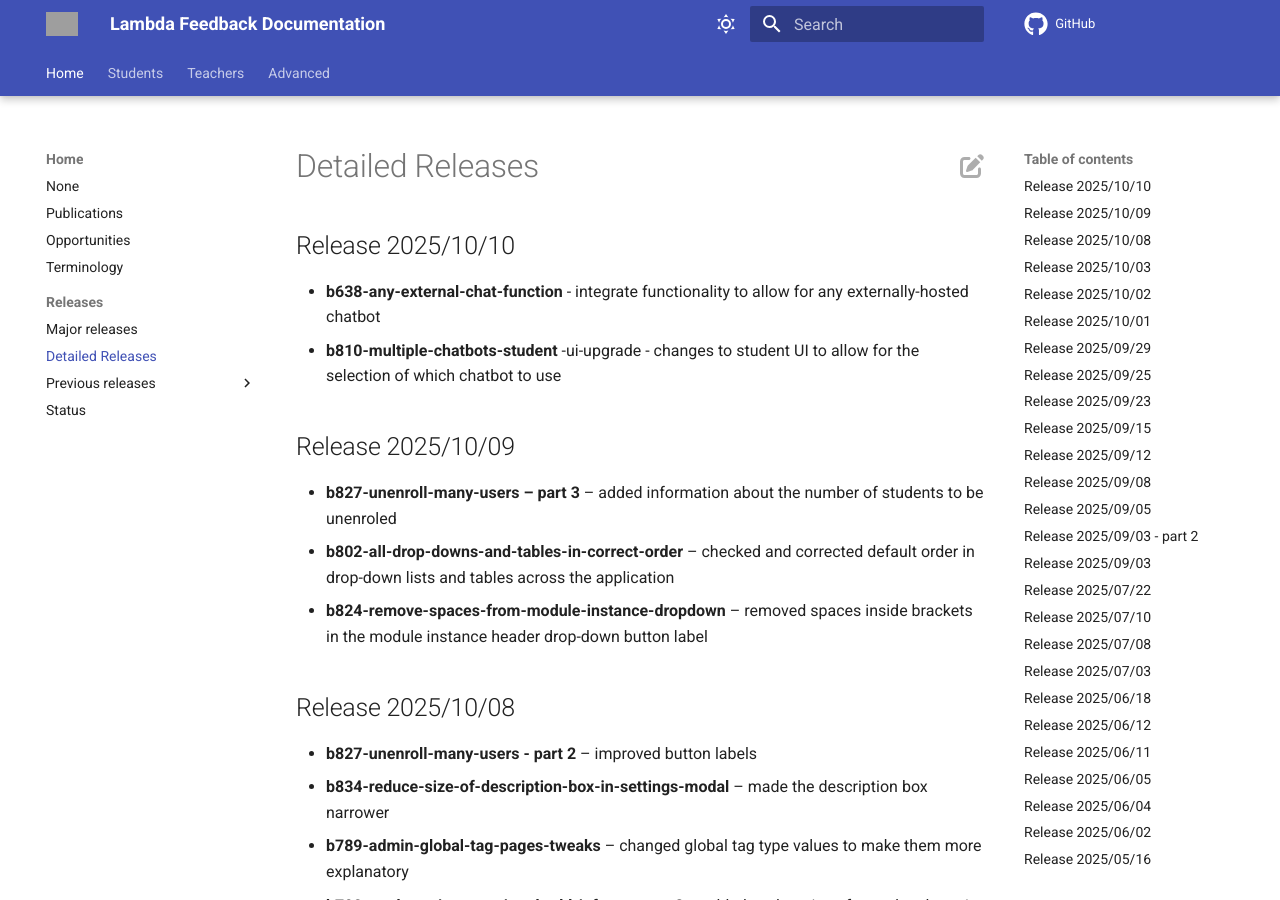
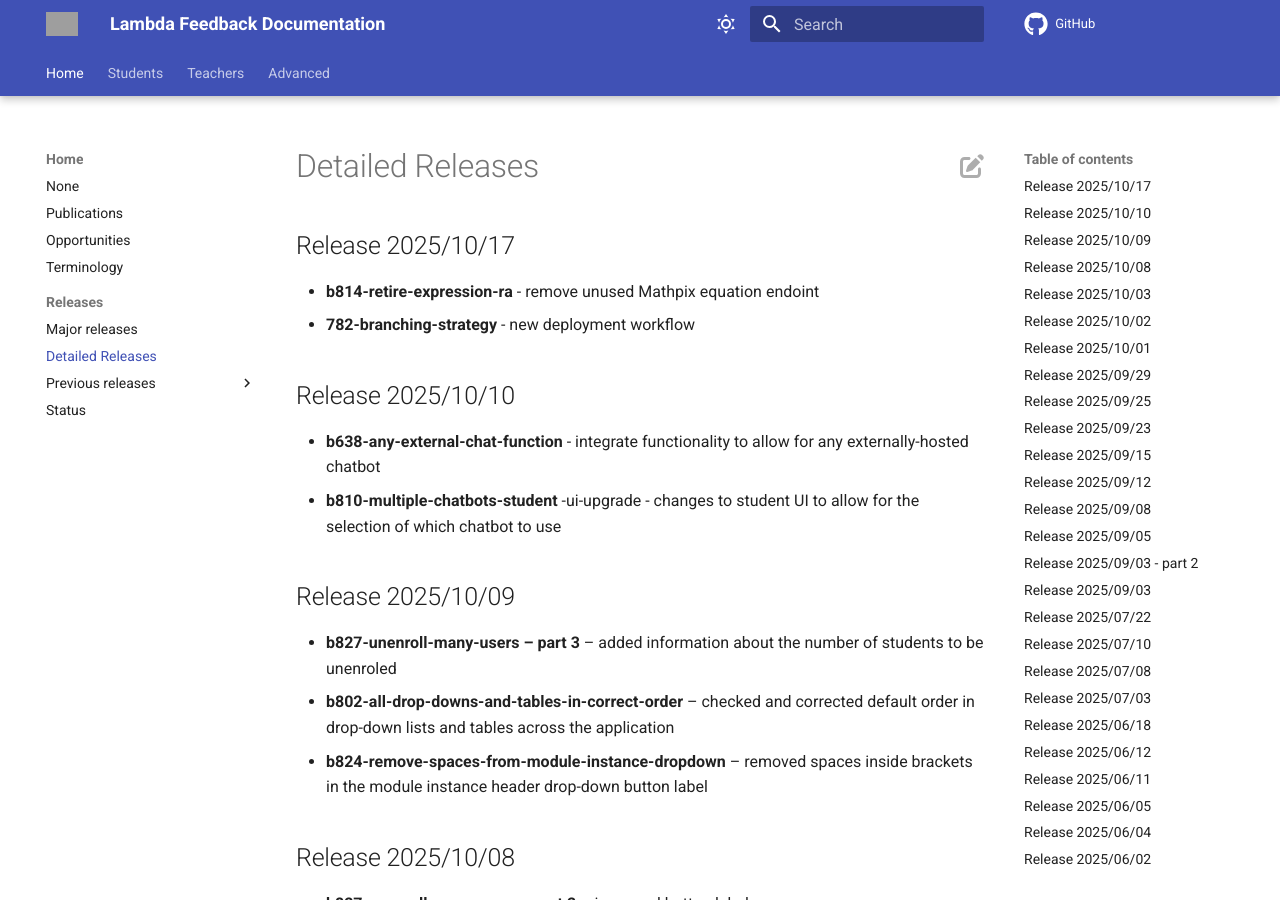
Before and after one commit to lambda-feedback/user-documentation, an MkDocs documentation site: the page built from docs/releases/detailed_releases.md, in a window 1280 px wide and 900 px high. Built offline with MkDocs 1.6.1 and Material for MkDocs 9.7.7, drawn with Linux system fonts in a browser that asks for light colours; comment, search, counter and statistics services are not loaded; grey boxes are pictures that could not be loaded.

Commit message:
release notes for 2025/10/17

```diff
--- a/docs/releases/detailed_releases.md
+++ b/docs/releases/detailed_releases.md
@@ -1,3 +1,8 @@
+## Release 2025/10/17
+
+- **b814-retire-expression-ra** - remove unused Mathpix equation endoint
+- **782-branching-strategy** - new deployment workflow
+
 ## Release 2025/10/10
 
 - **b638-any-external-chat-function** - integrate functionality to allow for any externally-hosted chatbot
```
